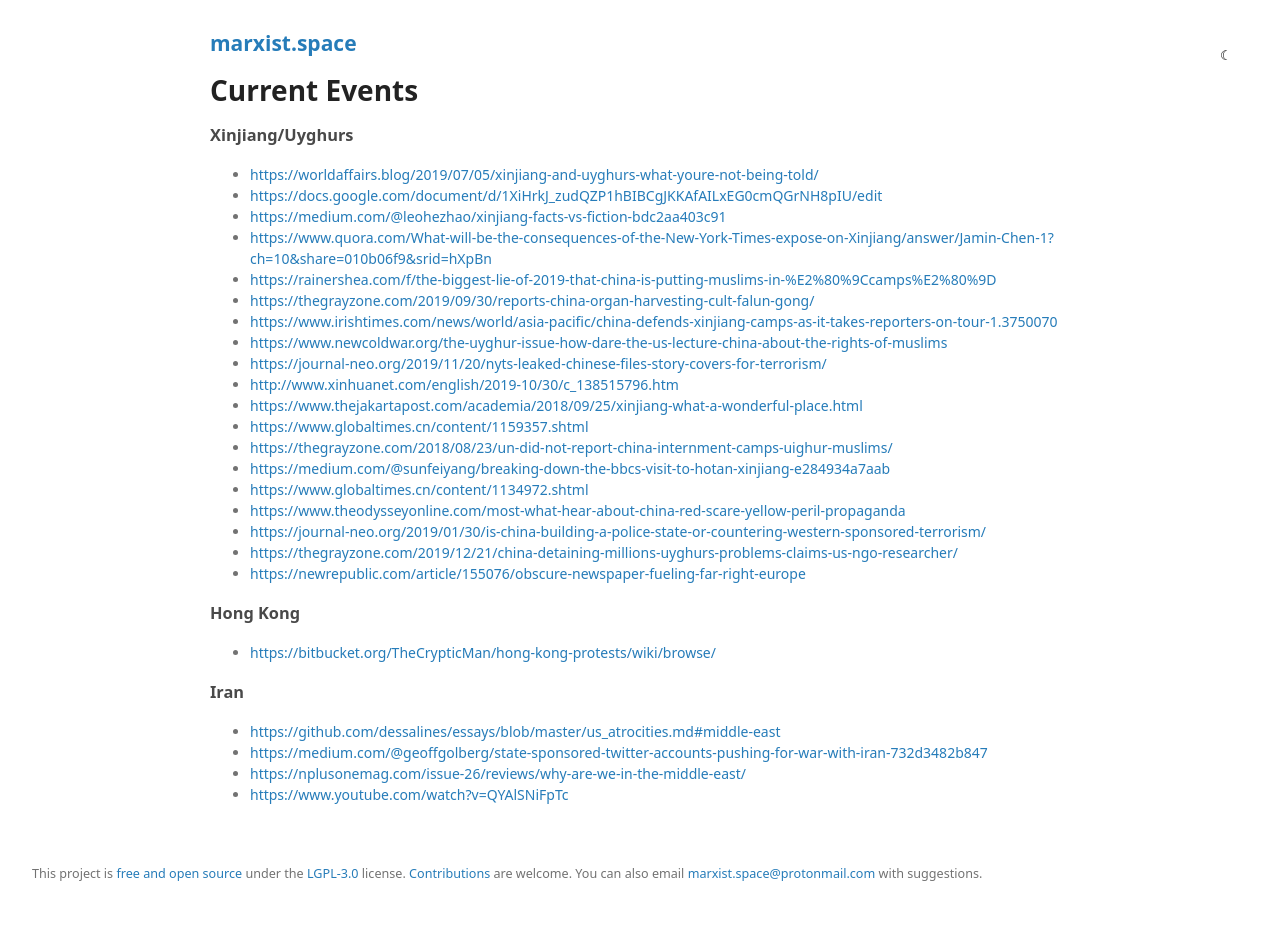
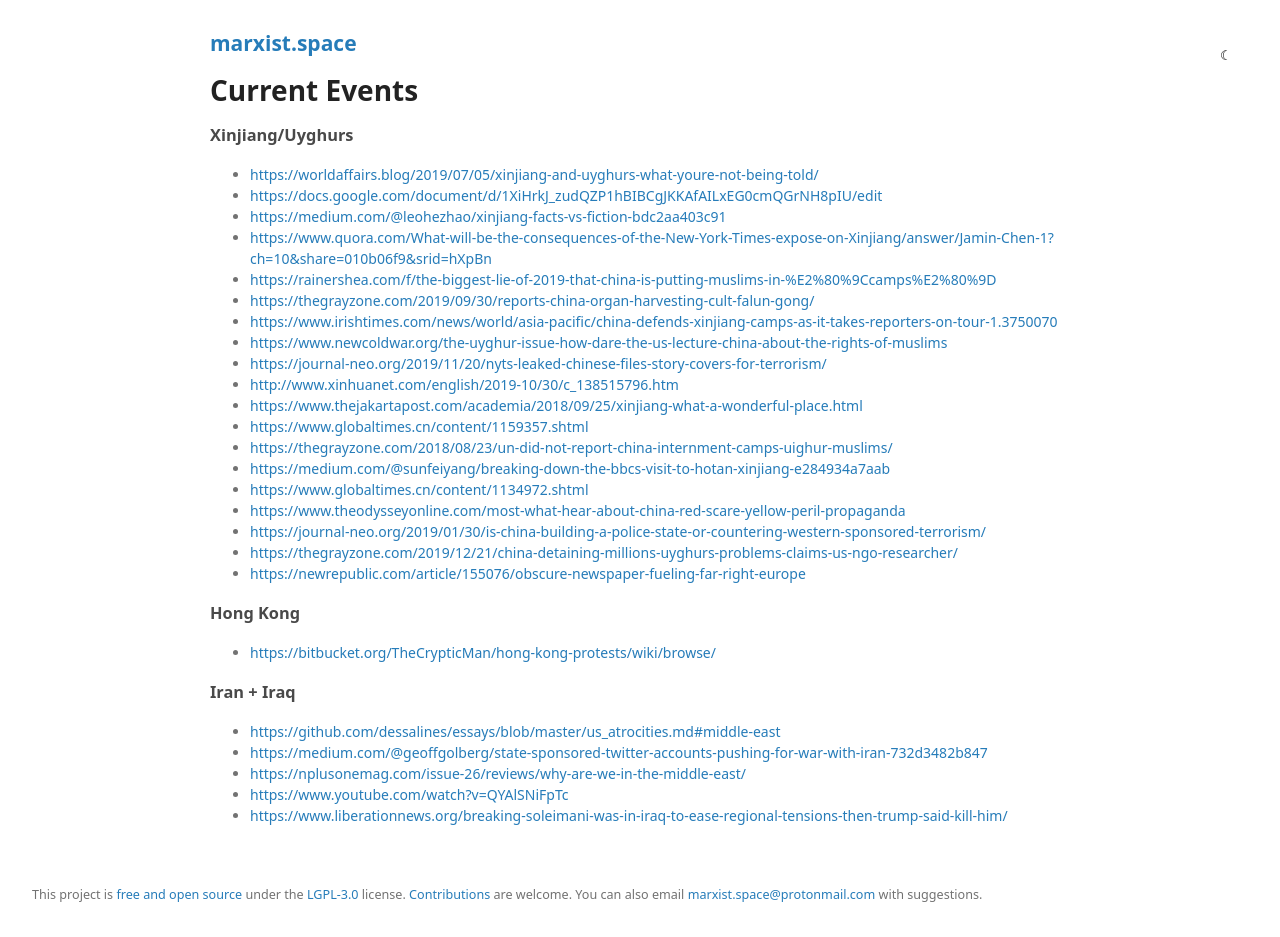
Before and after one commit to prolesoft/marxist.space, a Jekyll site: the page built from current-events.md, in a window 1280 px wide. Built offline with Jekyll 4.4.1, drawn with Linux system fonts in a browser that asks for light colours; our own code applies the rules of GitHub Pages for plain Markdown files; before the commit the page ends 916 px from its top, so only the background shows below that.

Commit message:
chore: another link

```diff
--- a/current-events.md
+++ b/current-events.md
@@ -32,9 +32,10 @@
 
 * <https://bitbucket.org/TheCrypticMan/hong-kong-protests/wiki/browse/>
 
-### Iran
+### Iran + Iraq
 
 * <https://github.com/dessalines/essays/blob/master/us_atrocities.md#middle-east>
 * <https://medium.com/@geoffgolberg/state-sponsored-twitter-accounts-pushing-for-war-with-iran-732d3482b847>
 * <https://nplusonemag.com/issue-26/reviews/why-are-we-in-the-middle-east/>
 * <https://www.youtube.com/watch?v=QYAlSNiFpTc>
+* <https://www.liberationnews.org/breaking-soleimani-was-in-iraq-to-ease-regional-tensions-then-trump-said-kill-him/>
```
